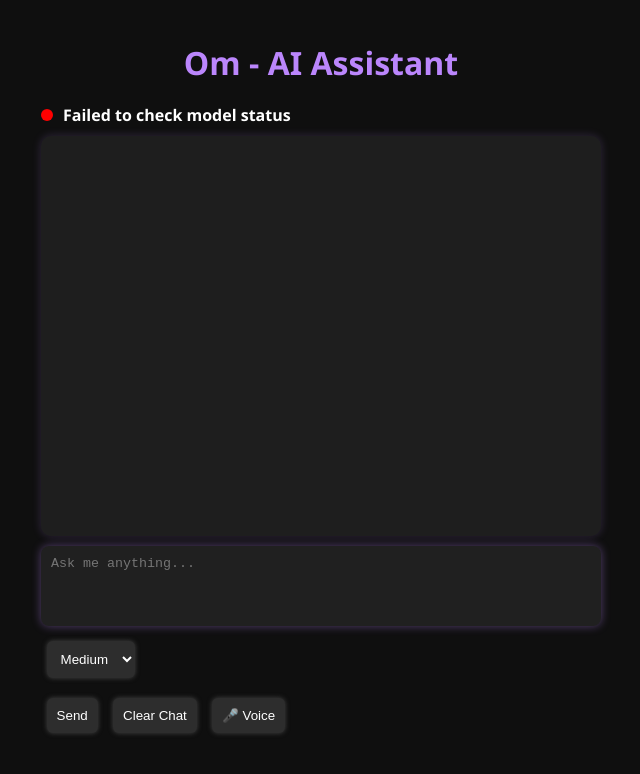
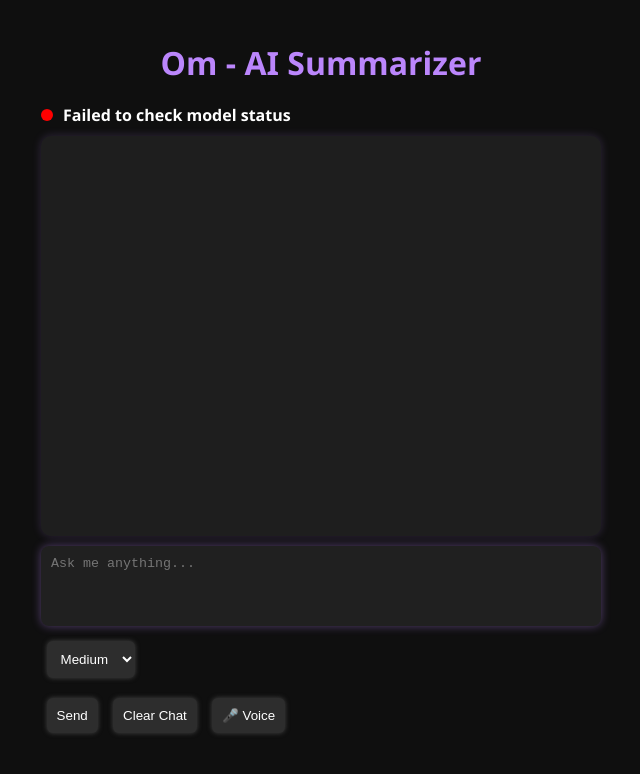
Before and after one commit to samarth-kids/summary, a plain HTML site: page index.html in a window 1280 px wide. Shown: the whole page, without its empty margins (319-959 px from the left). Drawn offline with Linux system fonts and the light colour scheme; no server answers.

Commit message:
Update index.html

```diff
--- a/index.html
+++ b/index.html
@@ -8,7 +8,7 @@
 </head>
 <body>
   <div class="container">
-    <h1>Om - AI Assistant</h1>
+    <h1>Om - AI Summarizer</h1>
 
     <!-- ✅ Model status indicator -->
     <div id="status" class="status">
```
